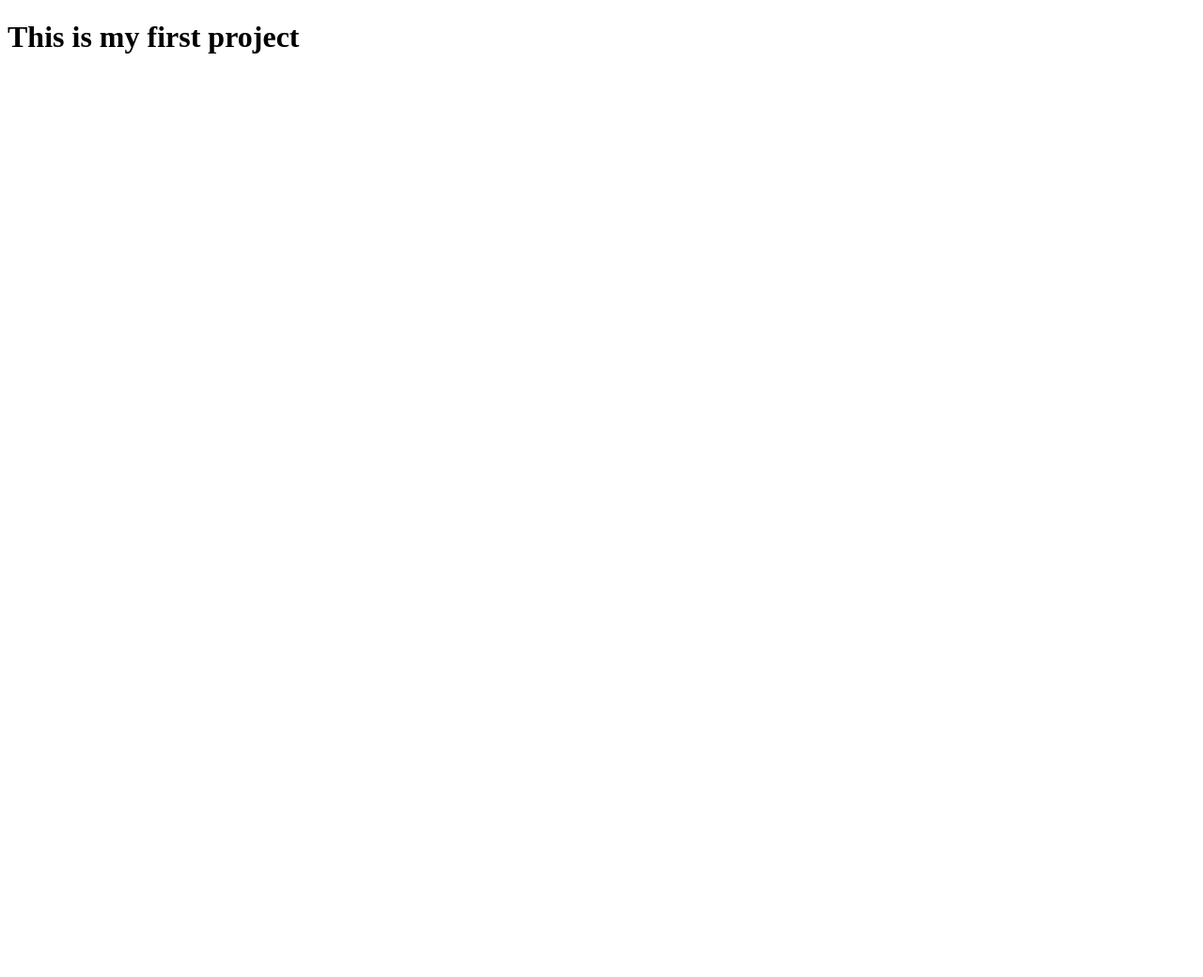
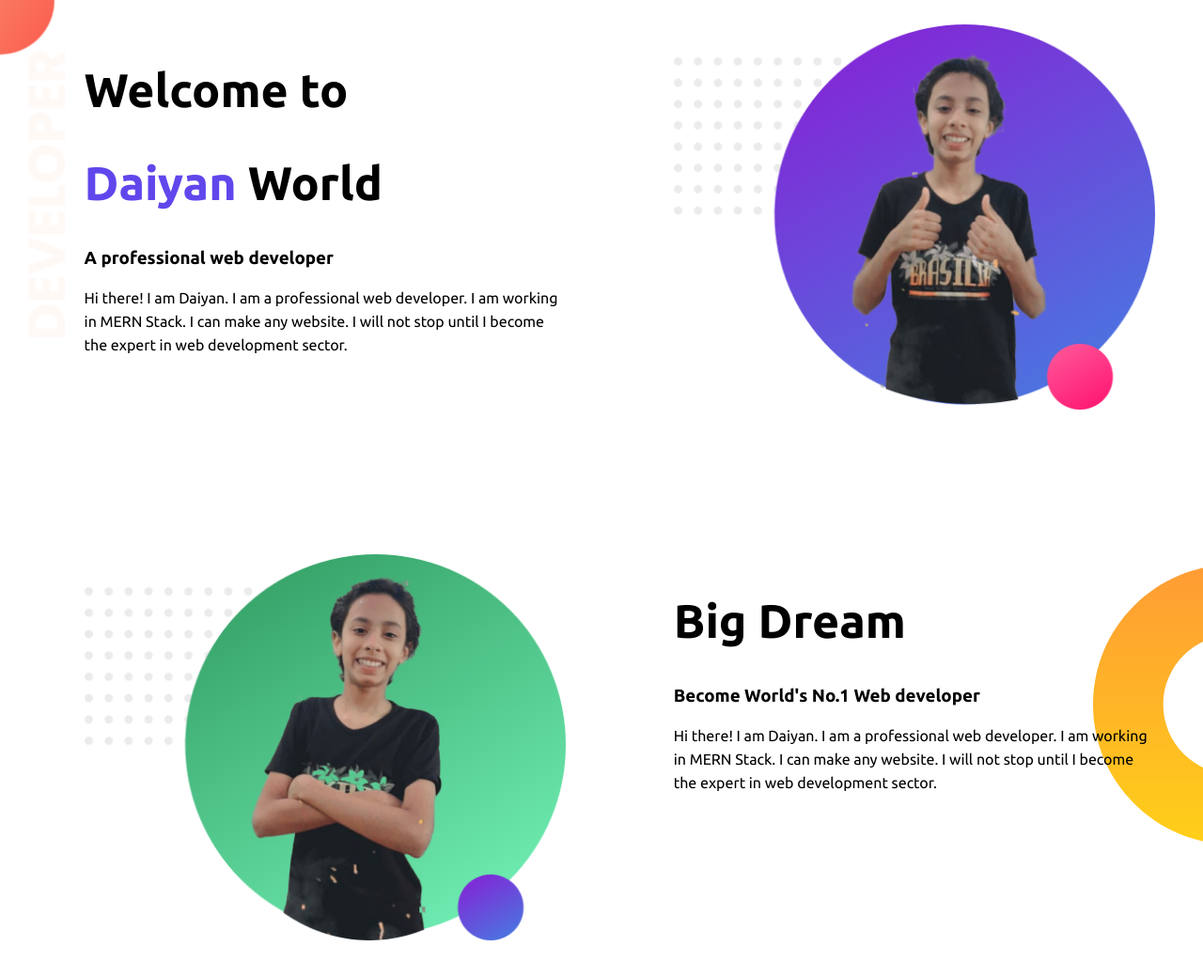
Before and after one commit to coderDaiyan/developer-portfolio, a plain HTML site: page index.html in a window 1280 px wide. Shown: the whole page at 94% size. Before the commit the page ends 800 px from the top, so only its background shows below. Drawn offline with Linux system fonts and the light colour scheme.

Commit message:
updates elements

```diff
--- a/index.html
+++ b/index.html
@@ -4,8 +4,38 @@
     <meta charset="UTF-8" />
     <meta name="viewport" content="width=device-width, initial-scale=1.0" />
     <title>Document</title>
+    <link rel="preconnect" href="https://fonts.gstatic.com" />
+    <link
+      href="https://fonts.googleapis.com/css2?family=Ubuntu:ital,wght@0,300;0,400;0,500;0,700;1,300;1,400;1,500;1,700&display=swap"
+      rel="stylesheet"
+    />
+    <link rel="stylesheet" href="style.css" />
   </head>
   <body>
-    <h1>This is my first project</h1>
+    <section class="header">
+      <div class="half-width">
+      <h1>Welcome to</h1></span>
+      <h1><span style="color: #6047EC;">Daiyan</span> World</h1>
+      <h3>A professional web developer</h3>
+      <p style="line-height:25px">Hi there! I am Daiyan. I am a professional web developer. I am working in MERN Stack. I can make any website. I will not stop until I become the expert in web development sector.</p>
+      <a href="htttp://www.facebook.com/developerdaiyan"></a>
+      </div>
+
+      <div class="half-width">
+        <img src="images/daiyan2.png" alt="">
+      </div>
+    </section>
+
+    <section class="dream-area">
+      <div class="half-width">
+        <img src="images/daiyan.png" alt="">
+      </div>
+
+      <div class="half-width">
+        <h1>Big Dream</h1>
+      <h3>Become World's No.1 Web developer</h3>
+      <p style="line-height: 25px;">Hi there! I am Daiyan. I am a professional web developer. I am working in MERN Stack. I can make any website. I will not stop until I become the expert in web development sector.</p>
+      </div>
+    </section>
   </body>
 </html>
--- /dev/null
+++ b/style.css
@@ -0,0 +1,32 @@
+body {
+  margin: 0px;
+  font-family: "Ubuntu", sans-serif;
+}
+h1 {
+  font-size: 50px;
+}
+
+.half-width {
+  width: 40%;
+  margin-left: 5%;
+  padding: 2%;
+  float: left;
+  margin-bottom: 100px;
+}
+
+.half-width img {
+  width: 100%;
+}
+
+.header {
+  height: 500px;
+  background-image: url(images/top-banner.png);
+  background-repeat: no-repeat;
+}
+
+.dream-area {
+  height: 500px;
+  background-image: url(images/dream-bg.png);
+  background-repeat: no-repeat;
+  background-position: right;
+}
```
Also changed, not shown: images/daiyan.png (added), images/daiyan2.png (added), images/jhankar.png (deleted), images/jhankar2.png (deleted), images/my-bg.png.
